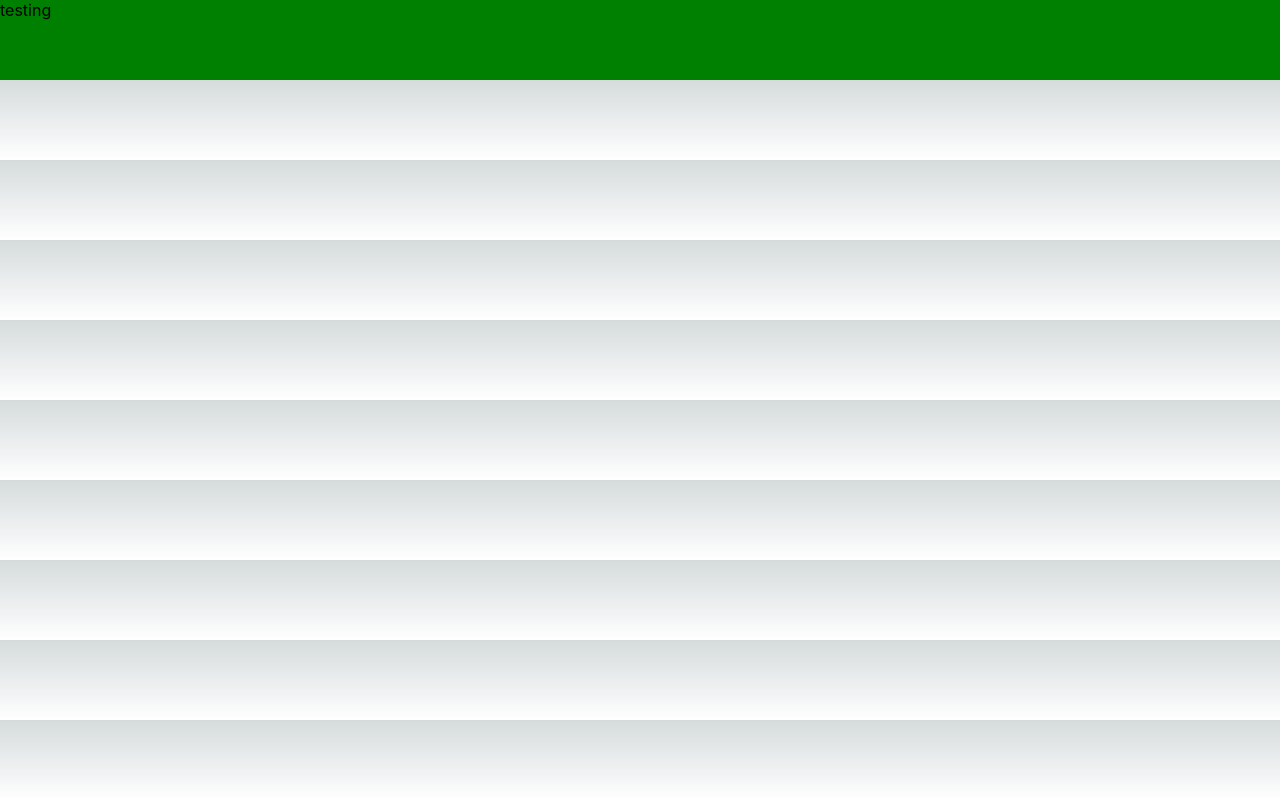
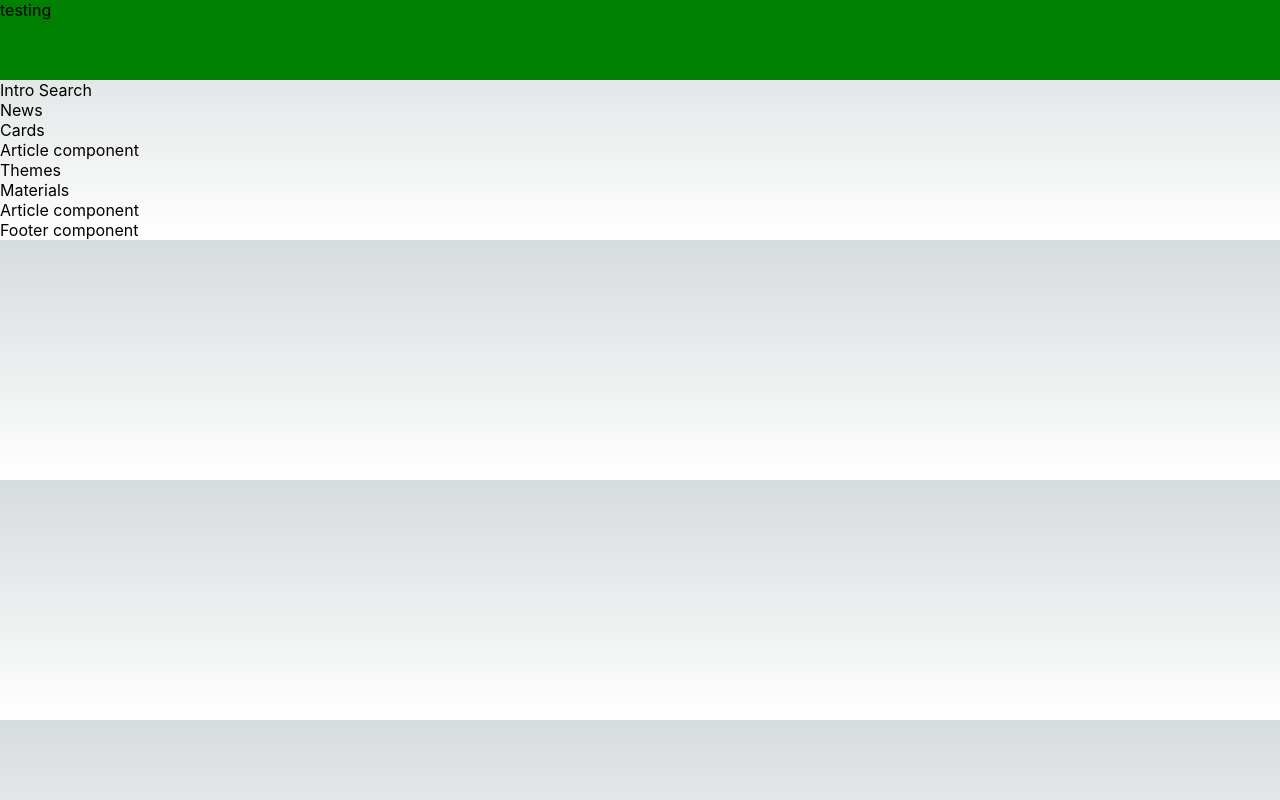
Before and after one commit to jaussems/press-play-assesment, a Next.js app: page / in a window 1280 px wide. Built offline with nearby package versions, Linux system fonts and the light colour scheme.

Commit message:
added skeleton for site

```diff
--- a/src/pages/index.tsx
+++ b/src/pages/index.tsx
@@ -15,6 +15,14 @@ export default function Home() {
       </Head>
       <main className={styles.main}>
         <NavBar></NavBar>
+        <div>Intro Search </div>
+        <div>News</div>
+        <div>Cards</div>
+        <div>Article component</div>
+        <div>Themes</div>
+        <div>Materials</div>
+        <div>Article component</div>
+        <div>Footer component</div>
       </main>
     </>
   );
```
